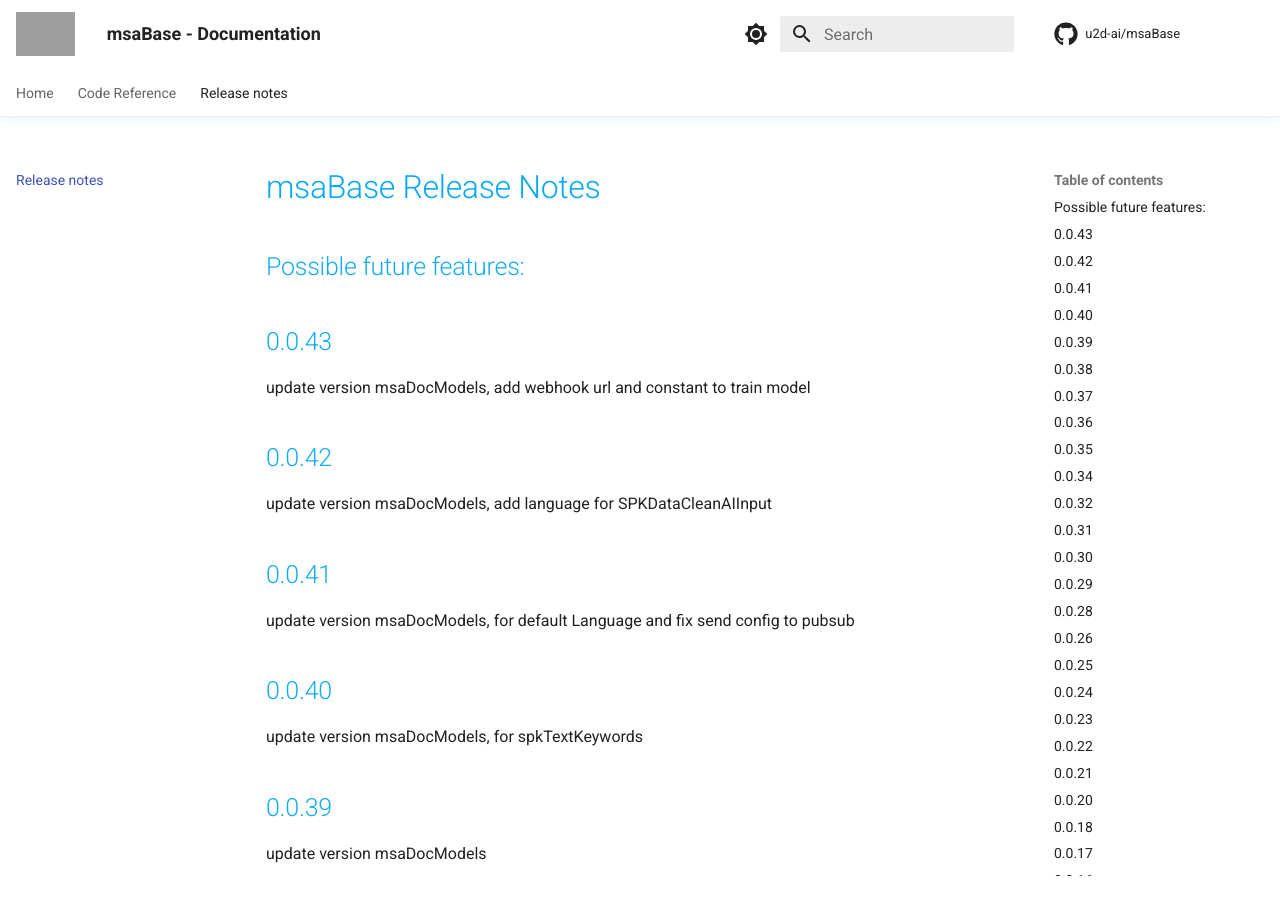
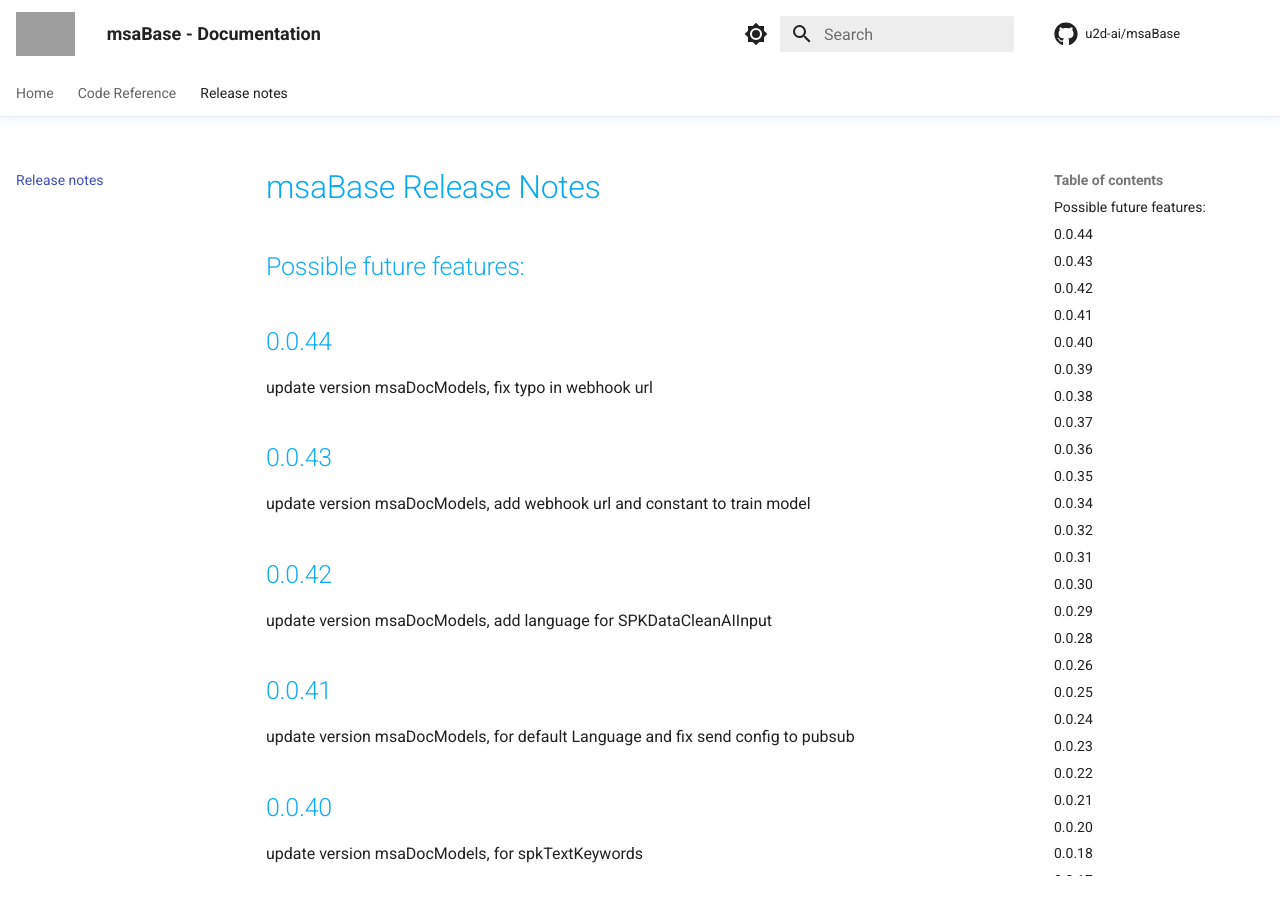
Before and after one commit to u2d-ai/msaBase, an MkDocs documentation site: the page built from docs/release-notes.md, in a window 1280 px wide and 900 px high. Built offline with MkDocs 1.6.1 and Material for MkDocs 9.7.7, drawn with Linux system fonts in a browser that asks for light colours; comment, search, counter and statistics services are not loaded; grey boxes are pictures that could not be loaded.

```diff
--- a/docs/release-notes.md
+++ b/docs/release-notes.md
@@ -1,5 +1,9 @@
 # msaBase Release Notes
 ## Possible future features:
+
+## 0.0.44
+
+update version msaDocModels, fix typo in webhook url
 
 ## 0.0.43
 
--- a/msaBase/__init__.py
+++ b/msaBase/__init__.py
@@ -1,7 +1,7 @@
 import glob
 from os.path import basename, dirname, isfile, join
 
-version = "0.0.43"
+version = "0.0.44"
 __author__ = "Stefan Welcker"
 __copyright__ = "Copyright 2022, U2D.ai"
 __license__ = "MIT"
--- a/requirements.txt
+++ b/requirements.txt
@@ -1,6 +1,6 @@
 # MSA Dependencies
 msaFileSystem==0.0.3 # Agnostic Abstract Filesystem API which allows to use S3, GCS, Azure Datalake, your local FS, Youtube etc Optimized for use with FastAPI/Pydantic.
-msaDocModels==0.0.39 # MSA Document Pydantic Models and Schemas, used to store Parser, NLP, NLU and AI results for processed documents
+msaDocModels==0.0.40 # MSA Document Pydantic Models and Schemas, used to store Parser, NLP, NLU and AI results for processed documents
 
 # FastAPI related Dependencies
 fastapi[all]==0.86.0 # FastAPI framework, high performance, easy to learn, fast to code, ready for production
```
Also changed, not shown: 1 other file.
